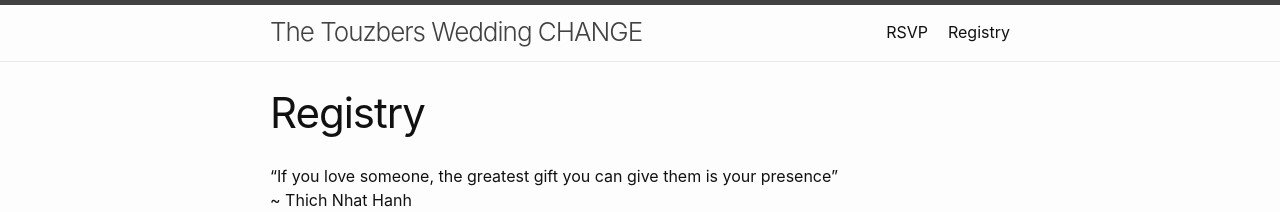
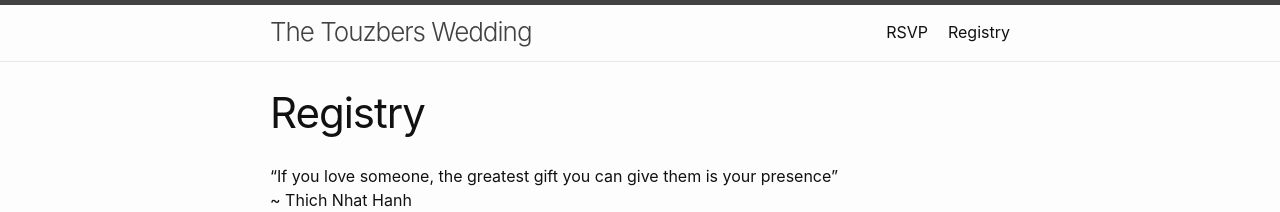
Before and after one commit to greenkidneybean/wedding_website, a Jekyll site: the page built from registry.md, in a window 1280 px wide. Shown: the top 212 px of the page. Built offline with Jekyll 4.4.1, drawn with Linux system fonts in a browser that asks for light colours; emoji names are drawn with the system emoji font.

Commit message:
swap back

```diff
--- a/_config.yml
+++ b/_config.yml
@@ -17,7 +17,7 @@
 # you will see them accessed via {{ site.title }}, {{ site.email }}, and so on.
 # You can create any custom variable you would like, and they will be accessible
 # in the templates via {{ site.myvariable }}.
-title: The Touzbers Wedding CHANGE
+title: The Touzbers Wedding
 author: Katherine and Michael
 featured-img: img/banner.jpg
 email:
```
Also changed, not shown: 6 other files.
